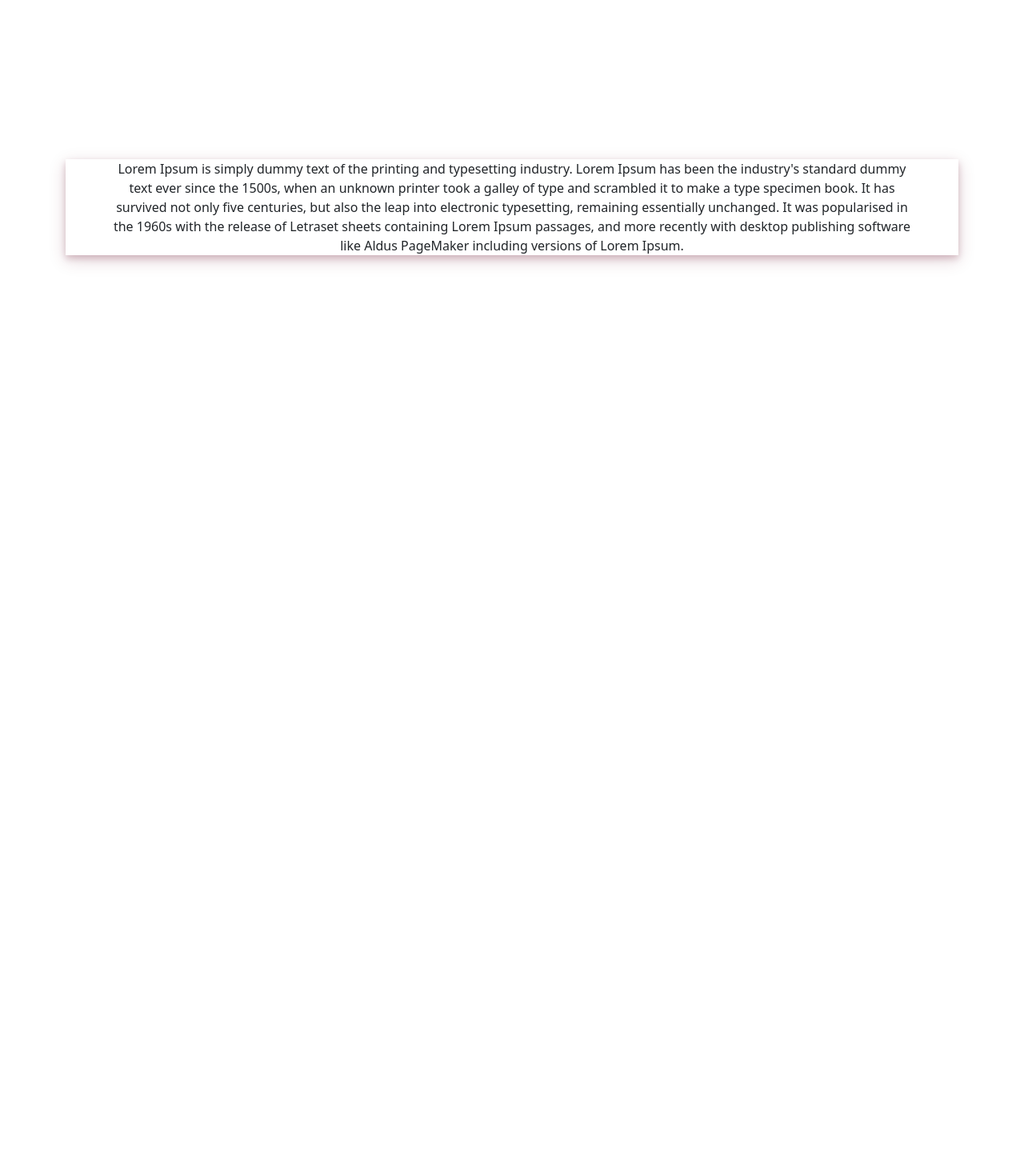
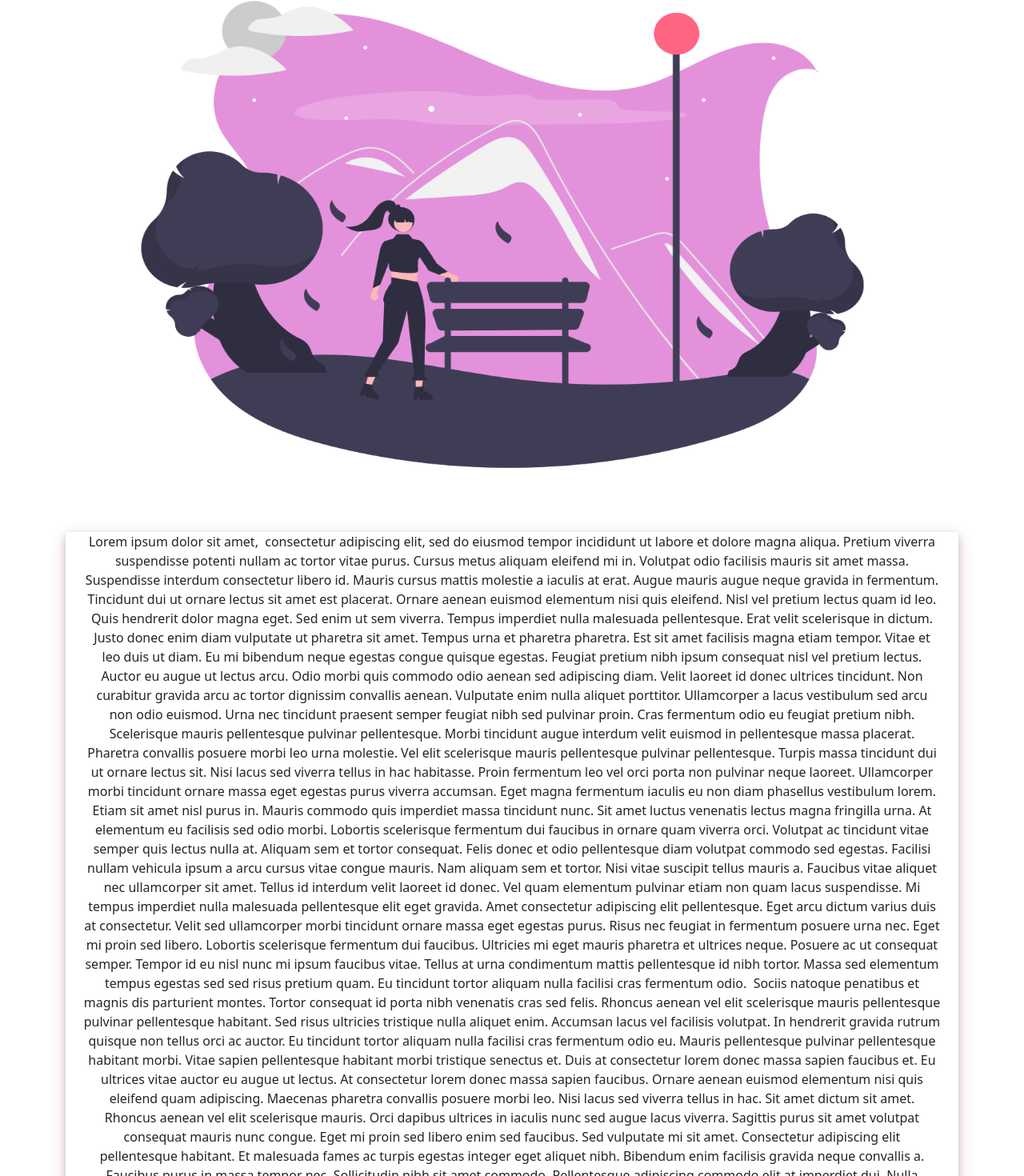
Before and after one commit to kmanjana/Digital_Diary, an Angular app in the folder frontend/: page /blog in a window 1280 px wide. Shown: the part 113-1583 px from the top of the page at 80% size. Before the commit the page ends 800 px from the top, so only its background shows below. Built offline with nearby package versions, Linux system fonts and the light colour scheme; no server answers.

Commit message:
Textarea added

```diff
--- a/frontend/src/app/blog/blog.component.html
+++ b/frontend/src/app/blog/blog.component.html
@@ -1,38 +1,58 @@
 <div class="container">
-    <div class="row top-spacer">
+    <!-- <div class="row top-spacer">
       <div class="col-lg-12 col-md-12 col-sm-12">
       </div>
-      <h3>{{post.title}}</h3>
+
+     </div>  -->
+     <div class="row col-lg-12 col-md-12 col-sm-12">
+      <img style="height: 700px;" src="../assets/blog.png" alt="">
     </div>
      <div class="mainc" >
-       <p>Lorem Ipsum is simply dummy text of the printing and typesetting industry.
+
+      <h3>{{post.title}}</h3>
+      <!-- <h1>by {{user.username}}</h1> -->
+     <p>
+       Lorem ipsum dolor sit amet,&nbsp;
+       consectetur adipiscing elit, sed do eiusmod tempor incididunt ut labore et dolore magna aliqua. Pretium viverra suspendisse potenti nullam ac tortor vitae purus. Cursus metus aliquam eleifend mi in. Volutpat odio facilisis mauris sit amet massa. Suspendisse interdum consectetur libero id. Mauris cursus mattis molestie a iaculis at erat. Augue mauris augue neque gravida in fermentum. Tincidunt dui ut ornare lectus sit amet est placerat. Ornare aenean euismod elementum nisi quis eleifend. Nisl vel pretium lectus quam id leo. Quis hendrerit dolor magna eget. Sed enim ut sem viverra. Tempus imperdiet nulla malesuada pellentesque.
+
+Erat velit scelerisque in dictum.
+Justo donec enim diam vulputate ut pharetra sit amet. Tempus urna et pharetra pharetra. Est sit amet facilisis magna etiam tempor. Vitae et leo duis ut diam. Eu mi bibendum neque egestas congue quisque egestas. Feugiat pretium nibh ipsum consequat nisl vel pretium lectus. Auctor eu augue ut lectus arcu. Odio morbi quis commodo odio aenean sed adipiscing diam. Velit laoreet id donec ultrices tincidunt. Non curabitur gravida arcu ac tortor dignissim convallis aenean. Vulputate enim nulla aliquet porttitor. Ullamcorper a lacus vestibulum sed arcu non odio euismod. Urna nec tincidunt praesent semper feugiat nibh sed pulvinar proin. Cras fermentum odio eu feugiat pretium nibh. Scelerisque mauris pellentesque pulvinar pellentesque. Morbi tincidunt augue interdum velit euismod in pellentesque massa placerat.
+
+Pharetra convallis posuere morbi leo urna molestie. Vel elit scelerisque mauris pellentesque pulvinar pellentesque. Turpis massa tincidunt dui ut ornare lectus sit. Nisi lacus sed viverra tellus in hac habitasse. Proin fermentum leo vel orci porta non pulvinar neque laoreet. Ullamcorper morbi tincidunt ornare massa eget egestas purus viverra accumsan. Eget magna fermentum iaculis eu non diam phasellus vestibulum lorem. Etiam sit amet nisl purus in. Mauris commodo quis imperdiet massa tincidunt nunc. Sit amet luctus venenatis lectus magna fringilla urna. At elementum eu facilisis sed odio morbi. Lobortis scelerisque fermentum dui faucibus in ornare quam viverra orci. Volutpat ac tincidunt vitae semper quis lectus nulla at. Aliquam sem et tortor consequat. Felis donec et odio pellentesque diam volutpat commodo sed egestas.
+
+Facilisi nullam vehicula ipsum a arcu cursus vitae congue mauris. Nam aliquam sem et tortor. Nisi vitae suscipit tellus mauris a. Faucibus vitae aliquet nec ullamcorper sit amet. Tellus id interdum velit laoreet id donec. Vel quam elementum pulvinar etiam non quam lacus suspendisse. Mi tempus imperdiet nulla malesuada pellentesque elit eget gravida. Amet consectetur adipiscing elit pellentesque. Eget arcu dictum varius duis at consectetur. Velit sed ullamcorper morbi tincidunt ornare massa eget egestas purus. Risus nec feugiat in fermentum posuere urna nec. Eget mi proin sed libero. Lobortis scelerisque fermentum dui faucibus. Ultricies mi eget mauris pharetra et ultrices neque. Posuere ac ut consequat semper. Tempor id eu nisl nunc mi ipsum faucibus vitae. Tellus at urna condimentum mattis pellentesque id nibh tortor. Massa sed elementum tempus egestas sed sed risus pretium quam. Eu tincidunt tortor aliquam nulla facilisi cras fermentum odio.
+
+&nbsp;Sociis natoque penatibus et magnis dis parturient montes. Tortor consequat id porta nibh venenatis cras sed felis. Rhoncus aenean vel elit scelerisque mauris pellentesque pulvinar pellentesque habitant. Sed risus ultricies tristique nulla aliquet enim. Accumsan lacus vel facilisis volutpat. In hendrerit gravida rutrum quisque non tellus orci ac auctor. Eu tincidunt tortor aliquam nulla facilisi cras fermentum odio eu. Mauris pellentesque pulvinar pellentesque habitant morbi. Vitae sapien pellentesque habitant morbi tristique senectus et. Duis at consectetur lorem donec massa sapien faucibus et. Eu ultrices vitae auctor eu augue ut lectus. At consectetur lorem donec massa sapien faucibus. Ornare aenean euismod elementum nisi quis eleifend quam adipiscing. Maecenas pharetra convallis posuere morbi leo. Nisi lacus sed viverra tellus in hac. Sit amet dictum sit amet. Rhoncus aenean vel elit scelerisque mauris. Orci dapibus ultrices in iaculis nunc sed augue lacus viverra. Sagittis purus sit amet volutpat consequat mauris nunc congue. Eget mi proin sed libero enim sed faucibus.
+
+Sed vulputate mi sit amet. Consectetur adipiscing elit pellentesque habitant. Et malesuada fames ac turpis egestas integer eget aliquet nibh. Bibendum enim facilisis gravida neque convallis a. Faucibus purus in massa tempor nec. Sollicitudin nibh sit amet commodo. Pellentesque adipiscing commodo elit at imperdiet dui. Nulla pellentesque dignissim enim sit amet venenatis urna cursus eget. Faucibus interdum posuere lorem ipsum dolor. Id semper risus in hendrerit gravida. Diam quam nulla porttitor massa id neque aliquam. Nibh praesent tristique magna sit amet purus gravida quis. Lectus vestibulum mattis ullamcorper velit sed ullamcorper morbi. Sodales neque sodales ut etiam sit amet nisl purus in. Convallis a cras semper auctor neque vitae tempus quam pellentesque. Facilisis magna etiam tempor orci eu lobortis elementum. Non pulvinar neque laoreet suspendisse interdum. Faucibus vitae aliquet nec ullamcorper sit amet risus nullam eget. Tortor vitae purus faucibus ornare.
+     </p>
+
+       <!-- <p>Lorem Ipsum is simply dummy text of the printing and typesetting industry.
          Lorem Ipsum has been the industry's standard dummy text ever since the 1500s,
          when an unknown printer took a galley of type and scrambled it to make a type specimen book.
          It has survived not only five centuries, but also the leap into electronic typesetting,
          remaining essentially unchanged. It was popularised in the 1960s with the release of Letraset
          sheets containing Lorem Ipsum passages,
-         and more recently with desktop publishing software like Aldus PageMaker including versions of Lorem Ipsum.</p>
+         and more recently with desktop publishing software like Aldus PageMaker including versions of Lorem Ipsum.</p> -->
 
       <!-- <button type="button" onclick="onClick()" class="btn btn-danger mb-5">Danger</button>
         <button type="button" class="btn btn-primary mb-5">Primary</button>
          -->
         </div>
+        <div class="tarea">
           <form #addreview="ngForm" (ngSubmit)="AddReview()">
             <div *ngIf="_auth.adminloggedIn()">
-         <textarea  name="text" id="" cols="30" rows="10" [(ngModel)]="post.review"></textarea>
+            <textarea  name="text" id="" cols="40" rows="3" [(ngModel)]="post.review"></textarea>
            <button class="btn btn-danger mx-2" type="submit">Submit review</button>
-        <!-- <button (click)="Deletepost(post)" class="btn btn-danger mx-3">Delete</button> -->
          </div>
        </form>
-
          <div *ngIf="_auth.loggedIn()">
-        <textarea readonly *ngIf="isClicked" name="text" id="" cols="30" rows="10">{{post.review}}</textarea>
+           <textarea readonly *ngIf="isClicked" name="text" id="" cols="40" rows="3">{{post.review}}</textarea>
           <button class="btn btn-danger mx-2"(click)="OnClick()">{{buttonName}} review</button>
-       <!-- <button (click)="Deletepost(post)" class="btn btn-danger mx-3">Delete</button> -->
         </div>
-
         <div class="row top-spacer">
          <div class="col-lg-12 col-md-12 col-sm-12">
          </div>
         </div>
         </div>
+   </div>
--- a/frontend/src/app/blog/blog.component.ts
+++ b/frontend/src/app/blog/blog.component.ts
@@ -2,6 +2,7 @@
 import { Router } from '@angular/router';
 import { PostService } from 'src/app/services/post.service';
 import { PostModel } from 'src/app/posts/post.model';
+import { UserModel } from 'src/app/auth/signup/user.model';
 import { AuthService } from '../services/auth.service';
 
 @Component({
@@ -12,7 +13,7 @@
 export class BlogComponent implements OnInit {
 
   post = new PostModel("","","","");
-
+  user = new UserModel("");
   isClicked = false;
   buttonName:any = 'Show';
   // buttonNamer:any = 'Add'
--- a/frontend/src/app/blogs/blogs.component.html
+++ b/frontend/src/app/blogs/blogs.component.html
@@ -34,7 +34,7 @@
                 <div class="col-lg-12 col-md-12 col-sm-12"></div>
             </div>
 
-                <div class="row mb-3 bloglist" *ngFor = "let post of posts">
+                <div class="row mb-3 bloglist" *ngFor = "let post of posts.reverse()">
                     <a routerLink="/blog" (click) ="setPostId(post)">
                     <div class="col-lg-3 col-md-3 col-sm-3">
                         <img src="https://interactive-examples.mdn.mozilla.net/media/examples/leopard.jpg" class='iconDetails' alt="">
@@ -45,10 +45,8 @@
                             <br><br>
                     </div>
                 </a>
-                <div class="buttons" style="float: right;margin-right: 5%;">
+                <div class="buttons" *ngIf="_auth.adminloggedIn()" style="float: right;margin-right: 5%;">
                     <button id="update" (click)="Addreview(post)" class="btn btn-warning">Review</button>&nbsp;
-
                 </div>
                     </div>
-
                 </div>
--- a/frontend/src/styles.css
+++ b/frontend/src/styles.css
@@ -41,7 +41,7 @@
   }
   .mainc p{
     text-align: center;
-    margin: 5%;
+    margin: 2%;
   }
   .iconDetails {
     margin-left:2%;
@@ -54,3 +54,10 @@
       height:140px;
       padding:1%;
     }
+
+    div .tarea {
+      margin: auto;
+      width: 60%;
+      padding: 10px;
+      text-align: center;
+  }
```
Also changed, not shown: frontend/src/assets/blog.png (added). Lines whose indentation alone changed are shown as unchanged.
